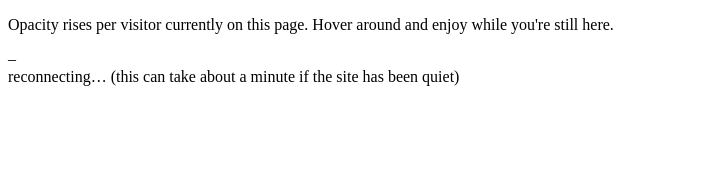
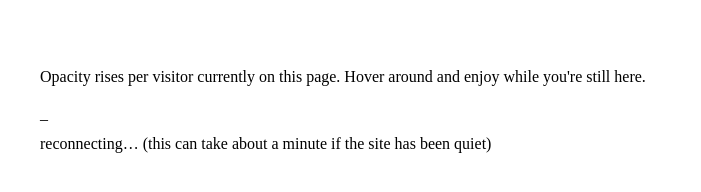
Before and after one commit to freakingfrrrankie/personal-bubble, a plain HTML site: page context/attention.html in a window 1280 px wide. Shown: the whole page, without its empty margins (0-701 px from the left). Drawn offline with Linux system fonts and the light colour scheme; files that its build step writes are made by us from their sources; the site is published under a folder, as on GitHub Pages, so addresses that start at the root find nothing.

Commit message:
Fix stylesheet link in attention.html

```diff
--- a/context/attention.html
+++ b/context/attention.html
@@ -4,7 +4,7 @@
 <meta charset="UTF-8">
 <meta name="viewport" content="width=device-width, initial-scale=1.0">
 <title>we are here together</title>
-<link rel="stylesheet" href="/styling/context.css">
+<link rel="stylesheet" href="styling/context.css">
 </head>
 <body>
 <p> Opacity rises per visitor currently on this page.
```
